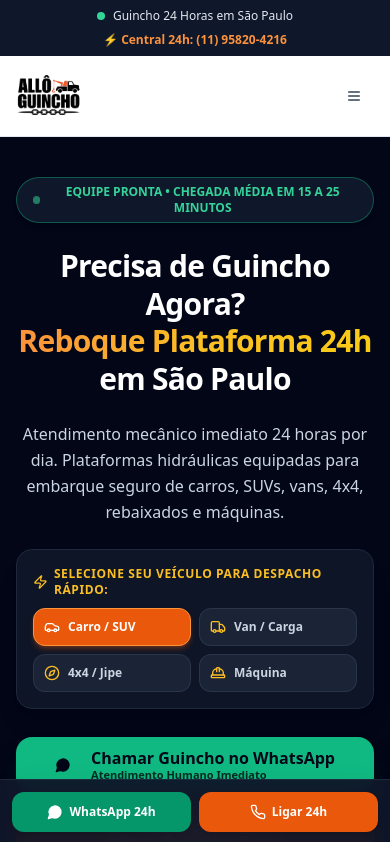
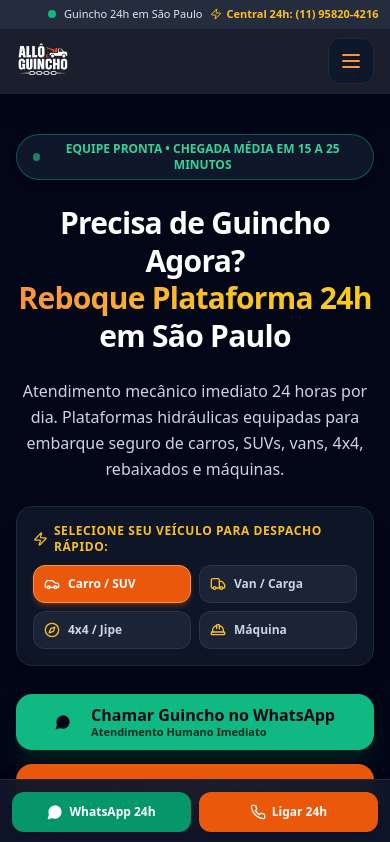
Before and after one commit to wesleysaraivaa/allo-guincho, a React (Vite) app: page / in a window 390 px wide. Shown: the top 842 px of the page. Built offline with nearby package versions, Linux system fonts and the light colour scheme.

Commit message:
style(header): remodela header para tema dark e otimiza layout mobile

```diff
--- a/src/components/Header.tsx
+++ b/src/components/Header.tsx
@@ -1,8 +1,8 @@
-import { Phone, Menu, X } from "lucide-react";
+import { Phone, Menu, X, MessageCircle, Clock, Zap } from "lucide-react";
 import { Button } from "@/components/ui/button";
 import { useState } from "react";
 import { CONTACT_CONFIG } from "@/config/contact";
-import logoAlloGuincho from "@/assets/logo-allo-guincho.png";
+import logoAlloGuincho from "@/assets/logo-allo-guincho-branca.png";
 
 const Header = () => {
   const [isMenuOpen, setIsMenuOpen] = useState(false);
@@ -16,52 +16,69 @@ const Header = () => {
     { name: "FAQ", href: "#faq" },
   ];
 
+  const getWhatsAppUrl = () => {
+    const text = "Olá! Preciso de reboque/guincho 24h em São Paulo. Podem me atender agora?";
+    return `https://wa.me/${CONTACT_CONFIG.phone.whatsapp}?text=${encodeURIComponent(text)}`;
+  };
+
   return (
     <>
-      <div className="bg-slate-900 text-slate-300 text-xs py-2 px-4">
-        <div className="container mx-auto flex flex-col sm:flex-row items-center justify-between gap-2">
+      {/* Top Bar Anúncio / Status 24h */}
+      <div className="bg-slate-900/90 border-b border-slate-800/60 text-slate-300 text-xs py-1.5 px-4">
+        <div className="container mx-auto flex items-center justify-between gap-2 text-[11px] sm:text-xs">
           <div className="flex items-center space-x-2">
-            <span className="w-2 h-2 rounded-full bg-emerald-400"></span>
-            <span className="font-medium text-slate-200">Guincho 24 Horas em São Paulo</span>
+            <span className="relative flex h-2 w-2">
+              <span className="animate-ping absolute inline-flex h-full w-full rounded-full bg-emerald-400 opacity-75"></span>
+              <span className="relative inline-flex rounded-full h-2 w-2 bg-emerald-500"></span>
+            </span>
+            <span className="font-medium text-slate-200 truncate">Guincho 24h em São Paulo</span>
             <span className="hidden md:inline text-slate-600">•</span>
-            <span className="hidden md:inline text-slate-400">Tempo médio de chegada: 15 a 25 min</span>
+            <span className="hidden md:inline text-slate-400">Tempo médio: 15 a 25 min</span>
           </div>
 
-          <div className="flex items-center space-x-4">
-            <a href={`tel:${CONTACT_CONFIG.phone.link}`} className="hover:text-white transition-colors font-semibold text-orange-400">
-              ⚡ Central 24h: {CONTACT_CONFIG.phone.display}
+          <div className="flex items-center space-x-3 shrink-0">
+            <a
+              href={`tel:${CONTACT_CONFIG.phone.link}`}
+              className="flex items-center space-x-1 font-semibold text-amber-400 hover:text-amber-300 transition-colors"
+            >
+              <Zap className="w-3 h-3 text-amber-400" />
+              <span>Central 24h: {CONTACT_CONFIG.phone.display}</span>
             </a>
           </div>
         </div>
       </div>
 
-      <header className="bg-white/95 backdrop-blur-md border-b border-slate-200 sticky top-0 z-40">
+      {/* Main Header Navegação */}
+      <header className="bg-slate-950/90 backdrop-blur-md border-b border-slate-800/80 sticky top-0 z-50 text-white shadow-xl">
         <div className="container mx-auto px-4">
-          <div className="flex items-center justify-between h-20">
-            <a href="#" className="flex items-center space-x-3 group">
+          <div className="flex items-center justify-between h-16 sm:h-20">
+            {/* Logo */}
+            <a href="#" className="flex items-center space-x-3 group py-1">
               <img
                 src={logoAlloGuincho}
                 alt="Allô Guincho Logo"
-                className="h-12 sm:h-14 w-auto object-contain group-hover:scale-105 transition-transform"
+                className="h-10 sm:h-12 lg:h-14 w-auto object-contain group-hover:scale-105 transition-transform"
               />
             </a>
 
+            {/* Desktop Navigation */}
             <nav className="hidden lg:flex items-center space-x-7">
               {navigation.map((item) => (
                 <a
                   key={item.name}
                   href={item.href}
-                  className="text-sm font-semibold text-slate-700 hover:text-orange-600 transition-colors"
+                  className="text-sm font-semibold text-slate-300 hover:text-orange-400 transition-colors"
                 >
                   {item.name}
                 </a>
               ))}
             </nav>
 
+            {/* Desktop CTA Button */}
             <div className="hidden md:flex items-center space-x-4">
               <Button
                 asChild
-                className="bg-orange-600 hover:bg-orange-700 text-white font-bold text-sm px-5 py-2.5 rounded-xl shadow-sm transition-all"
+                className="bg-orange-600 hover:bg-orange-500 text-white font-bold text-sm px-5 py-2.5 rounded-xl shadow-lg shadow-orange-950/50 transition-all border border-orange-500/30"
               >
                 <a
                   href={`tel:${CONTACT_CONFIG.phone.link}`}
@@ -73,44 +90,64 @@ const Header = () => {
               </Button>
             </div>
 
-            <Button
-              variant="ghost"
-              size="icon"
-              className="lg:hidden text-slate-700 hover:bg-slate-100"
+            {/* Mobile Hamburger Toggle Button */}
+            <button
+              type="button"
+              className="lg:hidden p-2.5 rounded-xl bg-slate-900 border border-slate-800 text-slate-200 hover:text-white hover:bg-slate-800 transition-all focus:outline-none focus:ring-2 focus:ring-orange-500/50"
               onClick={() => setIsMenuOpen(!isMenuOpen)}
+              aria-label="Abrir Menu"
             >
-              {isMenuOpen ? <X className="w-6 h-6" /> : <Menu className="w-6 h-6" />}
-            </Button>
+              {isMenuOpen ? <X className="w-6 h-6 text-orange-400" /> : <Menu className="w-6 h-6 text-orange-400" />}
+            </button>
           </div>
 
+          {/* Mobile Drawer Menu */}
           {isMenuOpen && (
-            <div className="lg:hidden py-4 border-t border-slate-200 bg-white">
-              <nav className="flex flex-col space-y-3 px-2">
+            <div className="lg:hidden py-4 px-2 border-t border-slate-800/80 bg-slate-950/98 backdrop-blur-xl rounded-b-2xl shadow-2xl animate-in slide-in-from-top-2">
+              <nav className="flex flex-col space-y-1">
                 {navigation.map((item) => (
                   <a
                     key={item.name}
                     href={item.href}
-                    className="text-base font-semibold py-1.5 text-slate-700 hover:text-orange-600"
+                    className="text-base font-semibold text-slate-200 hover:text-orange-400 hover:bg-slate-900/80 px-4 py-3 rounded-xl transition-all"
                     onClick={() => setIsMenuOpen(false)}
                   >
                     {item.name}
                   </a>
                 ))}
-                <div className="pt-4 border-t border-slate-200 space-y-2">
+              </nav>
+
+              <div className="pt-4 mt-3 border-t border-slate-800/80 space-y-2.5 px-2">
                 <Button
                   asChild
-                    className="w-full bg-orange-600 hover:bg-orange-700 text-white font-bold text-base py-3"
+                  className="w-full bg-emerald-500 hover:bg-emerald-400 text-slate-950 font-extrabold text-base py-3.5 rounded-xl shadow-lg shadow-emerald-950/50"
+                >
+                  <a
+                    href={getWhatsAppUrl()}
+                    target="_blank"
+                    rel="noopener noreferrer"
+                    className="flex items-center justify-center space-x-2"
+                    onClick={() => setIsMenuOpen(false)}
+                  >
+                    <MessageCircle className="w-5 h-5 fill-slate-950" />
+                    <span>Chamar WhatsApp 24h</span>
+                  </a>
+                </Button>
+
+                <Button
+                  asChild
+                  className="w-full bg-orange-600 hover:bg-orange-500 text-white font-extrabold text-base py-3.5 rounded-xl shadow-lg shadow-orange-950/50 border border-orange-500/30"
                 >
                   <a
                     href={`tel:${CONTACT_CONFIG.phone.link}`}
                     className="flex items-center justify-center space-x-2"
+                    onClick={() => setIsMenuOpen(false)}
                   >
                     <Phone className="w-5 h-5" />
                     <span>Ligar {CONTACT_CONFIG.phone.display}</span>
                   </a>
                 </Button>
               </div>
-              </nav>
             </div>
           )}
         </div>
--- a/src/components/sections/HeroSection.tsx
+++ b/src/components/sections/HeroSection.tsx
@@ -68,7 +68,7 @@ export const HeroSection = () => {
             </p>
 
             <div className="bg-slate-900/90 border border-slate-800 rounded-2xl p-4 text-left shadow-xl max-w-xl mx-auto lg:mx-0">
-              <span className="text-xs font-extrabold uppercase tracking-wider text-amber-400 block mb-2.5 flex items-center gap-1.5">
+              <span className="text-xs font-extrabold uppercase tracking-wider text-amber-400 mb-2.5 flex items-center gap-1.5">
                 <Zap className="w-4 h-4 text-amber-400" />
                 Selecione seu veículo para despacho rápido:
               </span>
```
Lines whose indentation alone changed are shown as unchanged.
